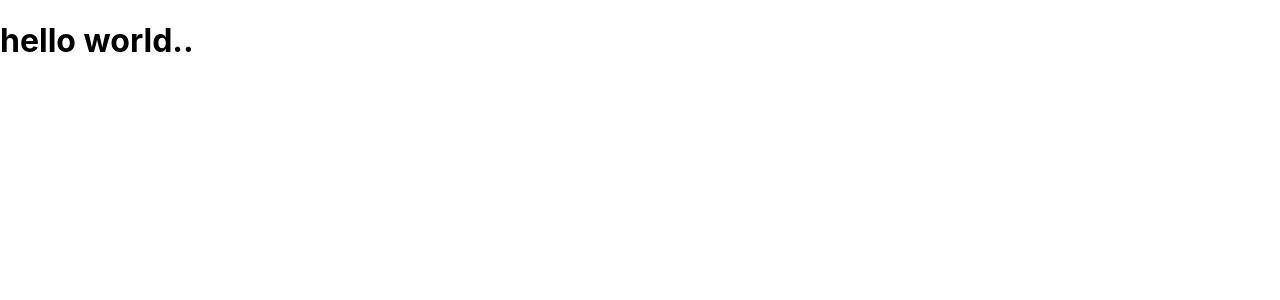
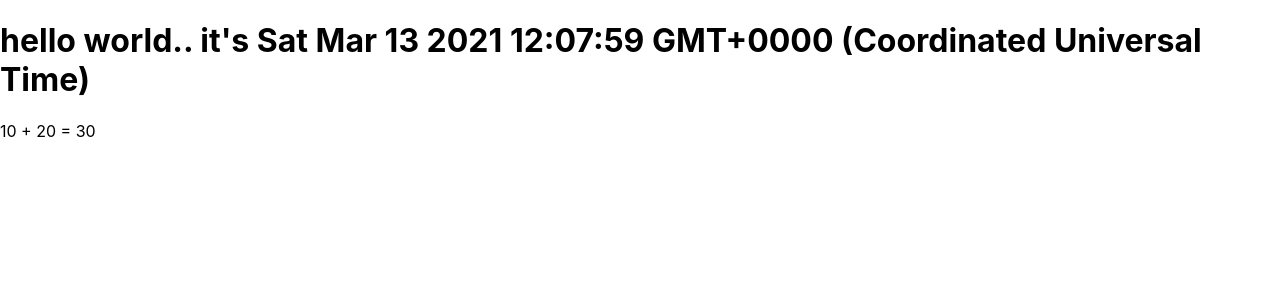
Before and after one commit to azzouz-ichrak/demo_react, a React (Create React App) app: page / in a window 1280 px wide. Shown: the top 300 px of the page. Built offline with nearby package versions, Linux system fonts and the light colour scheme.

Commit message:
component

```diff
--- a/public/index.html
+++ b/public/index.html
@@ -24,7 +24,7 @@
       work correctly both with client-side routing and a non-root public URL.
       Learn how to configure a non-root public URL by running `npm run build`.
     -->
-    <title>React App</title>
+    <title>demo React App</title>
   </head>
   <body>
     <noscript>You need to enable JavaScript to run this app.</noscript>
--- a/src/App.js
+++ b/src/App.js
@@ -1,8 +1,16 @@
 import React from 'react';
 
-const App = () =>(
-  <div>
-    <h1>hello world..</h1>
-  </div>
-)
+const App = () => {
+  const now = new Date();
+  console.log("NOW:---", now)
+  const a = 10;
+  const b = 20;
+  console.log('hello from component');
+  return(
+    <div>
+      <h1>hello world.. it's {now.toString()}</h1>
+      <p>{a} + {b} = {a+b}</p>
+    </div>
+  )
+}
 export default App;
--- a/src/index.js
+++ b/src/index.js
@@ -11,7 +11,4 @@ ReactDOM.render(
   document.getElementById('root')
 );
 
-// If you want to start measuring performance in your app, pass a function
-// to log results (for example: reportWebVitals(console.log))
-// or send to an analytics endpoint. Learn more: https://bit.ly/CRA-vitals
 reportWebVitals();
```
Also changed, not shown: src/logo.svg (deleted).
